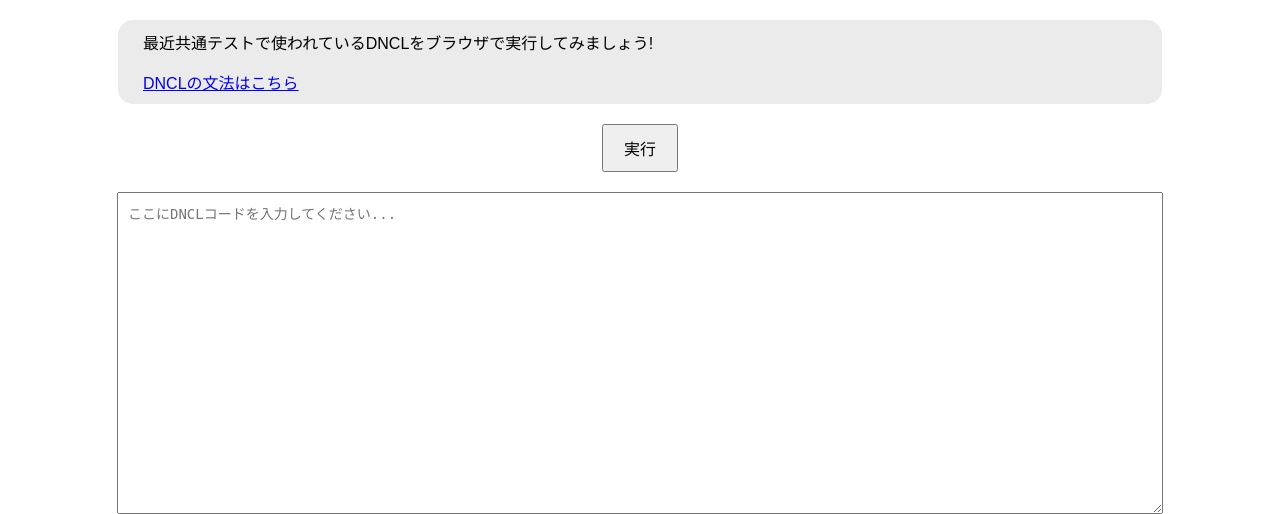
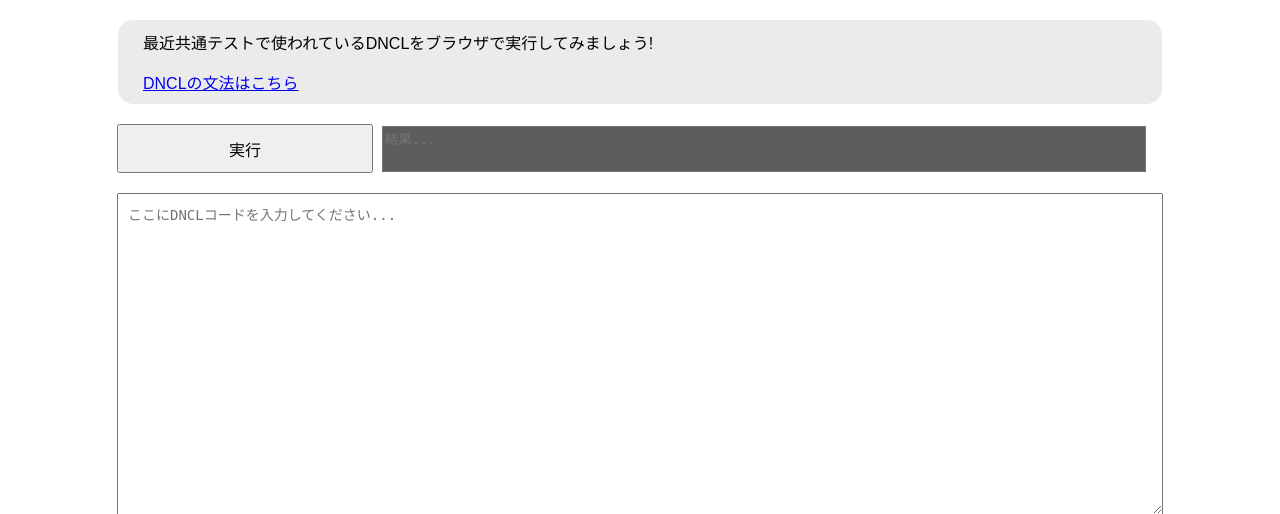
Before and after one commit to natsuakane/DNCLInterpreter, a Django app: page /DNCLInterpreter/ in a window 1280 px wide. Shown: the part 77-591 px from the top of the page. Run offline with Django 4.2, Linux system fonts and the light colour scheme.

Commit message:
execute-contents修正

```diff
--- a/mysite/templates/DNCLInterpreter/index.html
+++ b/mysite/templates/DNCLInterpreter/index.html
@@ -52,6 +52,26 @@
             margin-left: 15px;
             margin-top: -5px;
         }
+        .execute_contents {
+            width: 80%;
+            padding: 0px;
+            display: flex; /* フレックスボックスを使用して横並びに */
+            align-items: center; /* 子要素の高さを揃える */
+        }
+        #execute-btn {
+            width: 25%;
+            margin-left: -11px;
+            height: 49px; /* 親要素の高さに合わせる */
+            padding: 0; /* パディングをリセット */
+        }
+        #result-box {
+            width: 74%;
+            margin-left: 9px;
+            height: 40px; /* 固定の高さを設定 */
+            resize: none; /* テキストエリアのリサイズを無効化 */
+            color: white;
+            background-color: #5d5d5d;
+        }
     </style>
 </head>
 <body>
@@ -64,8 +84,9 @@
         <a href="https://www.dnc.ac.jp/albums/abm.php?d=511&f=abm00003141.pdf&n=6-1_%E6%A6%82%E8%A6%81%E3%80%8C%E6%83%85%E5%A0%B1%E3%80%8D.pdf" id="explanatory-content2">DNCLの文法はこちら</a>
     </div>
 
-    <div id="execute_contents">
+    <div class="execute_contents">
         <button id="execute-btn">実行</button>
+        <textarea id="result-box" placeholder="結果..."></textarea>
     </div>
 
     <textarea id="code-input" placeholder="ここにDNCLコードを入力してください..."></textarea>
```
